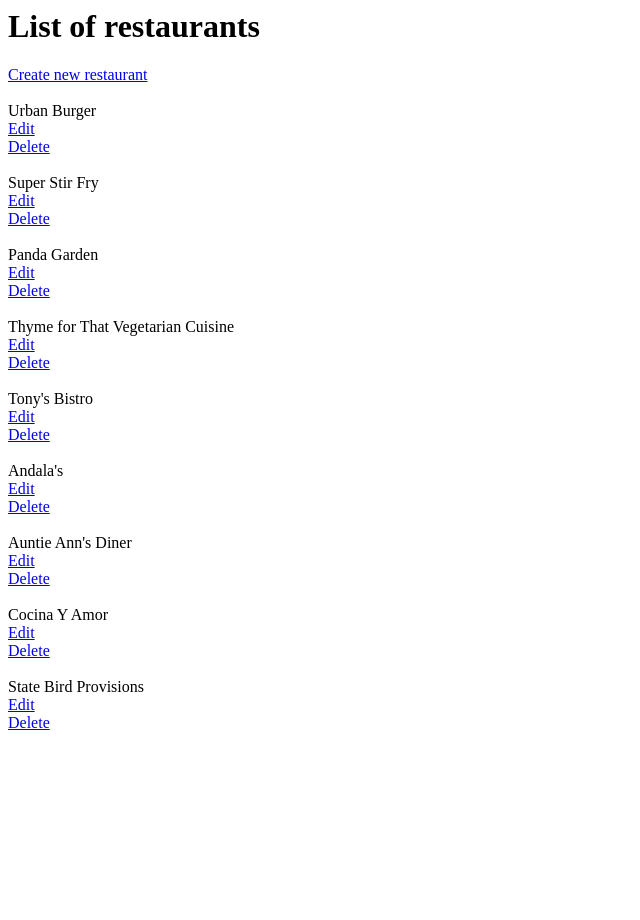
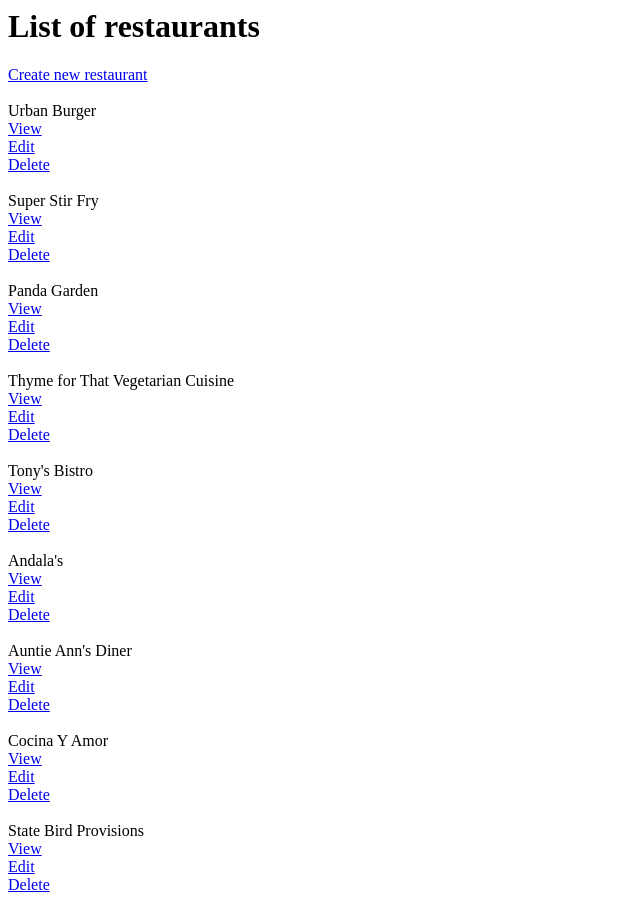
Before and after one commit to Nitineshwar/RestaurantMenuDB, a Flask app: page / in a window 1280 px wide. Shown: the whole page, without its empty margins (0-640 px from the left). Before the commit the page ends 730 px from the top, so only its background shows below. Run offline with Flask 2, Linux system fonts and the light colour scheme.

Commit message:
Added missing view menu option

```diff
--- a/templates/restaurants.html
+++ b/templates/restaurants.html
@@ -6,6 +6,10 @@
     {% for r in restaurants %}
     <div>
      {{ r.name }}
+    </br>
+    <a href="{{ url_for('showMenu',restaurant_id=r.id) }}">
+        View
+    </a>
     </br>
      <a href="{{ url_for('editRestaurant',restaurant_id=r.id) }}">
          Edit
```
